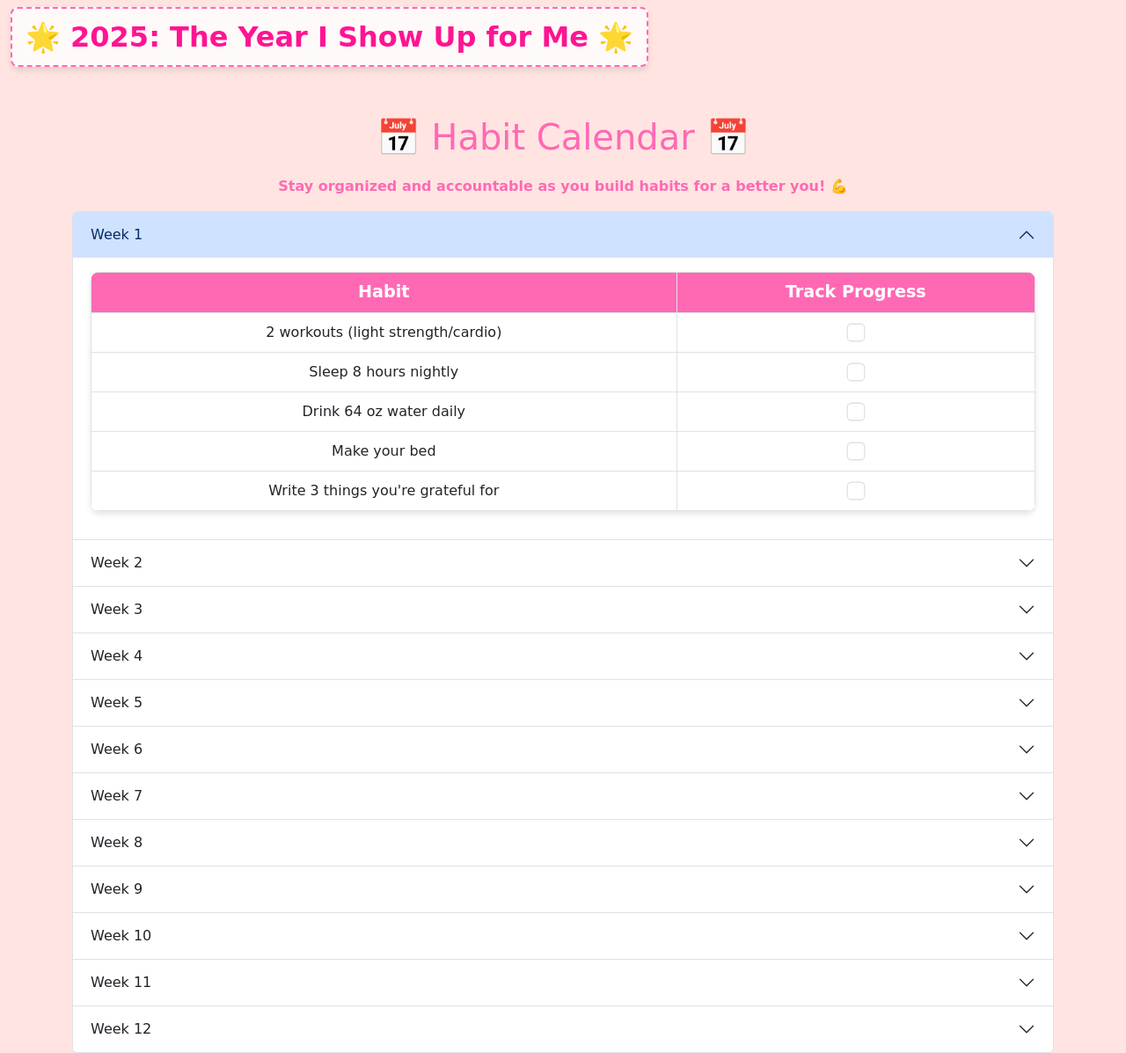
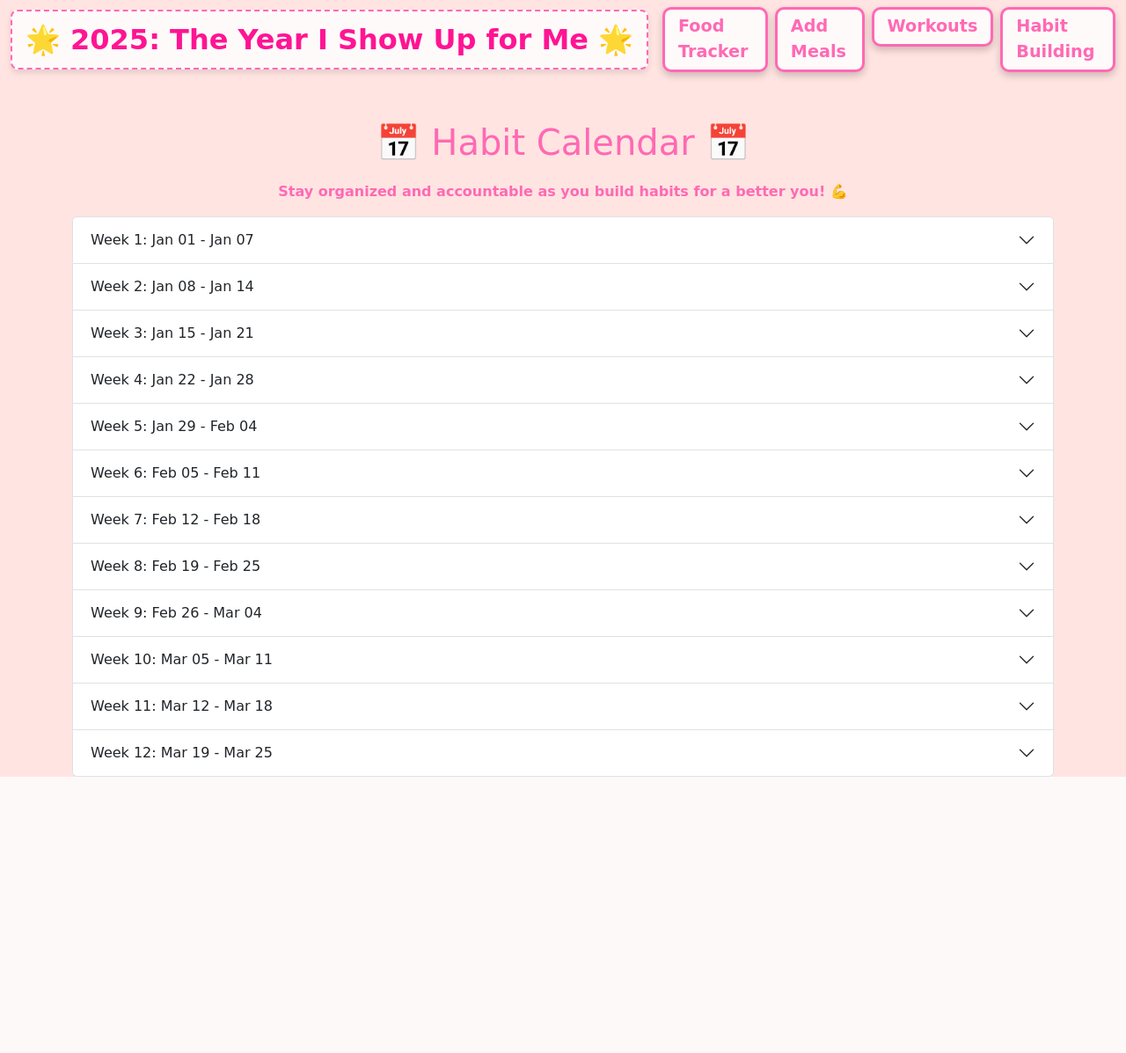
Before and after one commit to hanna8008/personal_daily_food_tracker, a Flask app: page /habit_building in a window 1280 px wide. Shown: the whole page at 88% size. After the commit the page ends 883 px from the top, so only its background shows below. Run offline with Flask 3, Linux system fonts and the light colour scheme; some libraries are stand-ins or nearby versions.

Commit message:
added all fo the habits

```diff
--- a/templates/habit_building.html
+++ b/templates/habit_building.html
@@ -49,6 +49,49 @@
                       border-radius: 8px; box-shadow: 0 4px 6px rgba(0, 0, 0, 0.1);">
                 🌟 2025: The Year I Show Up for Me 🌟
             </a>
+            <button class="navbar-toggler" type="button" data-bs-toggle="collapse" data-bs-target="#navbarNav" aria-controls="navbarNav" aria-expanded="false" aria-label="Toggle navigation">
+                <span class="navbar-toggler-icon"></span>
+            </button>
+            <div class="collapse navbar-collapse" id="navbarNav">
+                <ul class="navbar-nav ms-auto">
+                    <li class="nav-item">
+                        <a class="nav-link {% if request.path == '/' %}active{% endif %}" href="/"
+                           style="color: #ff69b4; font-weight: bold; font-size: 1.2rem;
+                                  padding: 5px 15px; border: 3px solid #ff69b4;
+                                  border-radius: 10px; background-color: #fffafa;
+                                  box-shadow: 0 4px 8px rgba(0, 0, 0, 0.2);">
+                            Food Tracker
+                        </a>
+                    </li>
+                    <li class="nav-item ms-2">
+                        <a class="nav-link {% if request.path == '/add_meals' %}active{% endif %}" href="/add_meals"
+                           style="color: #ff69b4; font-weight: bold; font-size: 1.2rem;
+                                  padding: 5px 15px; border: 3px solid #ff69b4;
+                                  border-radius: 10px; background-color: #fffafa;
+                                  box-shadow: 0 4px 8px rgba(0, 0, 0, 0.2);">
+                            Add Meals
+                        </a>
+                    </li>
+                    <li class="nav-item ms-2">
+                        <a class="nav-link {% if request.path == '/workouts' %}active{% endif %}" href="/workouts"
+                           style="color: #ff69b4; font-weight: bold; font-size: 1.2rem;
+                                  padding: 5px 15px; border: 3px solid #ff69b4;
+                                  border-radius: 10px; background-color: #fffafa;
+                                  box-shadow: 0 4px 8px rgba(0, 0, 0, 0.2);">
+                            Workouts
+                        </a>
+                    </li>
+                    <li class="nav-item ms-2">
+                        <a class="nav-link {% if request.path == '/habit_building' %}active{% endif %}" href="/habit_building"
+                           style="color: #ff69b4; font-weight: bold; font-size: 1.2rem;
+                                  padding: 5px 15px; border: 3px solid #ff69b4;
+                                  border-radius: 10px; background-color: #fffafa;
+                                  box-shadow: 0 4px 8px rgba(0, 0, 0, 0.2);">
+                            Habit Building
+                        </a>
+                    </li>
+                </ul>
+            </div>
         </div>
     </nav>
 
@@ -61,28 +104,32 @@
 
         <!-- Accordion for Weekly Habits -->
         <div class="accordion" id="habitAccordion">
-            <!-- Loop for Weeks -->
-            {% for week_num, habits in [
-                (1, ["2 workouts (light strength/cardio)", "Sleep 8 hours nightly", "Drink 64 oz water daily", "Make your bed", "Write 3 things you're grateful for"]),
-                (2, ["3 workouts", "130-150g protein daily", "Plan your day (Top 3 priorities)", "10-min tidy before bed"]),
-                (3, ["3 workouts", "Stretch 5 minutes in the morning", "Daily multivitamin", "Pomodoro timer (25/5 rule)", "Avoid eating after 8 PM"]),
-                (4, ["4 workouts", "Cook 3x at home", "5-min screen breaks hourly", "10-min morning focus", "5-min journal before bed"]),
-                (5, ["4 workouts", "Organize workspace weekly", "Nature time 1x/week", "Call/text loved one weekly", "30-min skill learning weekly"]),
-                (6, ["Positive affirmations daily", "Replace sugary drinks with water/tea", "1-min deep breathing when stressed", "1 screen-free meal daily"]),
-                (7, ["Track habits with tracker", "Compliment someone daily", "Save $5-10 daily", "Declutter small area weekly"]),
-                (8, ["Listen actively", "1 day/week for hobbies", "Replace negative thoughts", "Weekly progress review"]),
-                (9, ["Celebrate small achievements", "Write 3 daily wins", "Monthly catch-ups with friends", "Create a vision board"]),
-                (10, ["Avoid multitasking", "Deepen journaling reflections", "Review and refine habits"]),
-                (11, ["Compliment yourself daily", "1 motivational podcast/week", "Weekly goal and habit check-ins"]),
-                (12, ["Review all 52 habits", "Refine routines", "Celebrate success", "10-min walk after meals"])
+            {% set weeks = [
+                (1, "Jan 01 - Jan 07", ["2 workouts (light strength/cardio)", "Sleep 8 hours nightly", "Drink 64 oz water daily", "Make your bed", "Write 3 things you're grateful for"]),
+                (2, "Jan 08 - Jan 14", ["3 workouts", "130-150g protein daily", "Plan your day (Top 3 priorities)", "10-min tidy before bed", "10-min walk after meals"]),
+                (3, "Jan 15 - Jan 21", ["3 workouts", "Stretch 5 minutes in the morning", "Daily multivitamin", "Pomodoro timer (25/5 rule)", "Avoid eating after 8 PM"]),
+                (4, "Jan 22 - Jan 28", ["4 workouts", "Cook 3x at home", "5-min screen breaks hourly", "10-min morning focus", "5-min journal before bed"]),
+                (5, "Jan 29 - Feb 04", ["4 workouts", "Organize workspace weekly", "Nature time 1x/week", "Call/text loved one weekly", "30-min skill learning weekly"]),
+                (6, "Feb 05 - Feb 11", ["5 workouts", "Positive affirmations daily", "Replace sugary drinks with water/tea", "1-min deep breathing when stressed", "1 screen-free meal daily"]),
+                (7, "Feb 12 - Feb 18", ["5 workouts", "Track habits with tracker", "Compliment someone daily", "Save $5-10 daily", "Declutter small area weekly"]),
+                (8, "Feb 19 - Feb 25", ["5 workouts", "Listen actively", "1 day/week for hobbies", "Replace negative thoughts", "Weekly progress review"]),
+                (9, "Feb 26 - Mar 04", ["5 workouts", "Celebrate small achievements", "Write 3 daily wins", "Monthly catch-ups with friends", "Create a vision board"]),
+                (10, "Mar 05 - Mar 11", ["5 workouts", "Avoid multitasking", "Deepen journaling reflections", "Review and refine habits"]),
+                (11, "Mar 12 - Mar 18", ["5 workouts", "Compliment yourself daily", "1 motivational podcast/week", "Weekly goal and habit check-ins"]),
+                (12, "Mar 19 - Mar 25", ["5 workouts", "Review all 52 habits", "Refine routines", "Celebrate success"])
             ] %}
+
+            <div class="accordion" id="habitAccordion">
+                {% for week_num, dates, habits in weeks %}
                 <div class="accordion-item">
                     <h2 class="accordion-header" id="headingWeek{{ week_num }}">
-                    <button class="accordion-button {% if week_num > 1 %}collapsed{% endif %}" type="button" data-bs-toggle="collapse" data-bs-target="#collapseWeek{{ week_num }}" aria-expanded="{% if week_num == 1 %}true{% else %}false{% endif %}" aria-controls="collapseWeek{{ week_num }}">
-                        Week {{ week_num }}
+                        <button class="accordion-button collapsed" type="button" data-bs-toggle="collapse"
+                                data-bs-target="#collapseWeek{{ week_num }}" aria-expanded="false"
+                                aria-controls="collapseWeek{{ week_num }}">
+                            Week {{ week_num }}: {{ dates }}
                         </button>
                     </h2>
-                <div id="collapseWeek{{ week_num }}" class="accordion-collapse collapse {% if week_num == 1 %}show{% endif %}" aria-labelledby="headingWeek{{ week_num }}" data-bs-parent="#habitAccordion">
+                    <div id="collapseWeek{{ week_num }}" class="accordion-collapse collapse" aria-labelledby="headingWeek{{ week_num }}">
                         <div class="accordion-body">
                             <table class="table table-bordered habit-table">
                                 <thead>
@@ -102,7 +149,6 @@
                 </div>
                 {% endfor %}
             </div>
-    </div>
 
     <!-- Bootstrap JS Bundle -->
     <script src="https://cdnjs.cloudflare.com/ajax/libs/bootstrap/5.3.0/js/bootstrap.bundle.min.js"></script>
```
Lines whose indentation alone changed are shown as unchanged.
